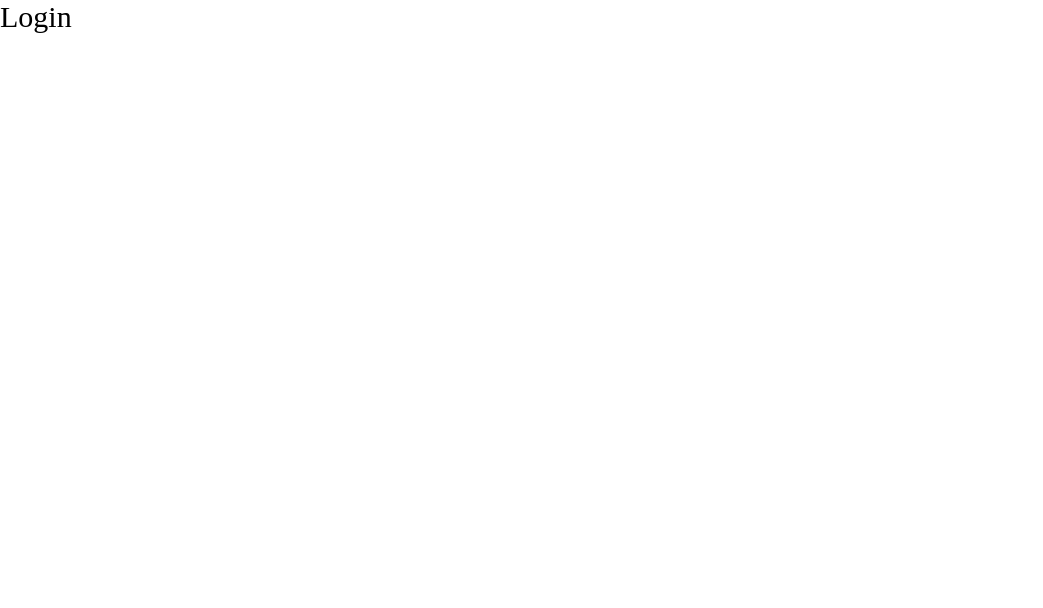
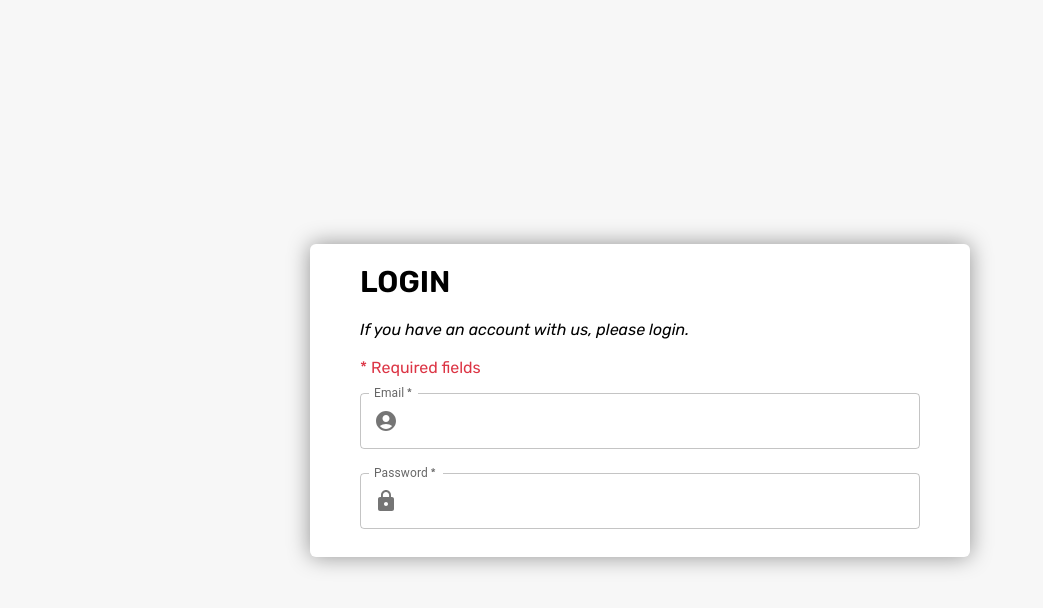
Before and after one commit to Rushikeshf01/ecommerce-frontend, a React (Vite) app: page /login in a window 1280 px wide. Shown: the top 608 px of the page, without its empty margins (0-1043 px from the left). Built offline with nearby package versions, Linux system fonts and the light colour scheme.

Commit message:
login register added

```diff
--- a/package.json
+++ b/package.json
@@ -9,6 +9,10 @@
     "preview": "vite preview"
   },
   "dependencies": {
+    "@emotion/react": "^11.10.5",
+    "@emotion/styled": "^11.10.5",
+    "@mui/icons-material": "^5.11.0",
+    "@mui/material": "^5.11.7",
     "@reduxjs/toolkit": "^1.9.2",
     "axios": "^1.3.0",
     "joi": "^17.7.0",
--- a/src/index.css
+++ b/src/index.css
@@ -1,10 +1,15 @@
+@import url('https://fonts.googleapis.com/css2?family=Rubik:ital,wght@0,300;0,400;0,500;0,600;0,700;0,800;0,900;1,300;1,400;1,500;1,600;1,700;1,800;1,900&display=swap');
+@import url('styles/utility.css');
+
+
 * {
   margin: 0;
   padding: 0;
+  font-family: 'Rubik', sans-serif;
 }
 
 body {
-  background-color: #ffffff;
+  background-color: #F7F7F7;
 }
 
 a {
--- /dev/null
+++ b/src/styles/utility.css
@@ -0,0 +1,235 @@
+/* font style */
+.italic {
+    font-style: italic;
+}
+
+/* display style */
+.none {
+    display: none;
+}
+
+.grid {
+    display: grid;
+}
+
+.block {
+    display: block;
+}
+
+.flex {
+    display: flex;
+}
+
+/* border */
+.border-none {
+    border: none;
+}
+
+/* float */
+.float-left {
+    float: left;
+}
+
+.float-right {
+    float: right;
+}
+
+.float-none {
+    float: none;
+}
+
+/* outline */
+.outline-none {
+    outline: none;
+}
+
+/* position */
+.absolute {
+    position: absolute;
+}
+
+.fixed {
+    position: fixed;
+}
+
+.sticky {
+    position: sticky;
+    position: -webkit-sticky;
+}
+
+/* text-align */
+.text-center {
+    text-align: center;
+}
+
+.text-right {
+    text-align: right;
+}
+
+.text-left {
+    text-align: left;
+}
+
+/* cursor */
+.pointer {
+    cursor: pointer;
+}
+
+.not-allowed {
+    cursor: not-allowed;
+}
+
+/* flex property */
+.flex-wrap {
+    flex-wrap: wrap;
+}
+
+.flex-wrap-r {
+    flex-wrap: wrap-reverse;
+}
+
+.flex-direction-column {
+    flex-direction: column;
+}
+
+/* justify content */
+.justify-content-center {
+    justify-content: center;
+}
+
+.justify-content-space-evenly {
+    justify-content: space-evenly;
+}
+
+.justify-content-space-between {
+    justify-content: space-between;
+}
+
+.justify-content-space-around {
+    justify-content: space-around;
+}
+
+.justify-content-flex-end {
+    justify-content: flex-end;
+}
+
+.justify-content-flex-start {
+    justify-content: flex-start;
+}
+
+/* align items */
+.align-items-center {
+    align-items: center;
+}
+
+.align-items-flex-start {
+    align-items: flex-start;
+}
+
+.align-items-flex-end {
+    align-items: flex-end;
+}
+
+/* color */
+.red-font {
+    color: #dc3545;
+}
+
+.gray-font {
+    color: #F7F7F7;
+}
+
+.white-font {
+    color: white;
+}
+
+.black-font {
+    color: black;
+}
+
+.green-font {
+    color: #013D29;
+}
+
+.blue-font {
+    color: #2199d1;
+}
+
+/* Background Color */
+.bg-white {
+    background-color: #fff;
+}
+
+.bg-black {
+    background-color: black;
+}
+
+.bg-gray {
+    background-color: #ececec;
+}
+
+.bg-green {
+    background-color: green;
+}
+
+.bg-light-green {
+    background-color: #29cc97;
+}
+
+.bg-orange {
+    background-color: #ff8412;
+}
+
+.bg-light-red {
+    background-color: #f12b2c;
+}
+
+.bg-red {
+    background-color: red;
+}
+
+.bg-light-black {
+    background-color: #363740;
+}
+
+.bg-blue {
+    background-color: #17a2b8;
+}
+
+.bg-yellow {
+    background-color: #ffc107;
+}
+
+/* Border */
+.border-collapse {
+    border-collapse: collapse;
+}
+
+.border-spacing-none {
+    border-spacing: 0;
+}
+
+.border-bottom-gray {
+    border-bottom: #eeeeee;
+}
+
+.border-gray {
+    border: 1px solid #e8eaed;
+}
+
+.border-radius-4px {
+    border-radius: 4px;
+}
+
+.border-black {
+    border: 1px solid #dbdeff;
+}
+
+/* width */
+.width-100 {
+    width: 100%;
+}
+
+.width-auto {
+    width: auto;
+}
--- a/src/types/authTypes.ts
+++ b/src/types/authTypes.ts
@@ -7,3 +7,8 @@ export interface InitialUser {
     user_id: string;
   };
 }
+
+export interface LoginStateType {
+  email: string;
+  password: string;
+}
--- a/src/views/Login/index.tsx
+++ b/src/views/Login/index.tsx
@@ -1,7 +1,16 @@
 import "./login.css";
+import { useState } from "react";
+import Login from "./loginComponents/Login";
+import Register from "./loginComponents/Register";
 
-const Login = () => {
-  return <div className="login">Login</div>;
+const LoginMain = () => {
+  const [isRegister, setIsRegister] = useState({
+    isClicked: false,
+    onClickMsg: "Not registered with us ? Register Now",
+  });
+
+  if (isRegister.isClicked) return <Register />;
+  return <Login isRegister={isRegister} />;
 };
 
-export default Login;
+export default LoginMain;
--- a/src/views/Login/login.css
+++ b/src/views/Login/login.css
@@ -1,3 +1,19 @@
-.login {
+.main {
+    display: flex;
+    align-items: center;
+    justify-content: center;
+    height: 100vh;
+}
+
+.box {
+    padding: 20px 50px;
+    background-color: white;
+    border-radius: 6px;
+    box-shadow: 0px 0px 22px 0px rgba(0, 0, 0, 0.41);
+}
+
+.box-text {
     font-size: 30px;
+    font-weight: 600;
+    margin-bottom: 20px;
 }
--- /dev/null
+++ b/src/views/Login/loginComponents/Login.tsx
@@ -0,0 +1,66 @@
+import React, { useState } from "react";
+import { LoginStateType } from "@/types/authTypes";
+import { InputAdornment, TextField } from "@mui/material";
+import { AccountCircle, Lock } from "@mui/icons-material";
+
+const Login = (props: { isRegister }) => {
+  const [loginData, setLoginData] = useState<LoginStateType>({
+    email: "",
+    password: "",
+  });
+
+  const handleOnChange = (e: React.ChangeEvent<HTMLInputElement>) => {
+    const { name, value } = e.currentTarget;
+    setLoginData((prevState) => ({ ...prevState, [name]: value }));
+  };
+  return (
+    <div className="main">
+      <div className="box">
+        <p className="box-text">LOGIN</p>
+        <p className="italic">If you have an account with us, please login.</p>
+        <br />
+        <p className="red-font">* Required fields</p>
+        <TextField
+          value={loginData.email}
+          name={loginData.email}
+          onChange={handleOnChange}
+          label="Email"
+          required
+          fullWidth
+          InputProps={{
+            startAdornment: (
+              <InputAdornment position="start">
+                <AccountCircle />
+              </InputAdornment>
+            ),
+          }}
+          margin="normal"
+          id="outlined-basic"
+          variant="outlined"
+        />
+        <TextField
+          value={loginData.password}
+          name={loginData.password}
+          onChange={handleOnChange}
+          label="Password"
+          type="password"
+          required
+          fullWidth
+          InputProps={{
+            startAdornment: (
+              <InputAdornment position="start">
+                <Lock />
+              </InputAdornment>
+            ),
+          }}
+          margin="normal"
+          id="outlined-basic"
+          variant="outlined"
+        />
+        <p></p>
+      </div>
+    </div>
+  );
+};
+
+export default Login;
--- /dev/null
+++ b/src/views/Login/loginComponents/Register.tsx
@@ -0,0 +1,7 @@
+import React from "react";
+
+const Register = () => {
+  return <div>Register</div>;
+};
+
+export default Register;
```
Also changed, not shown: 1 other file (tests, documents, lock files or other folders).
